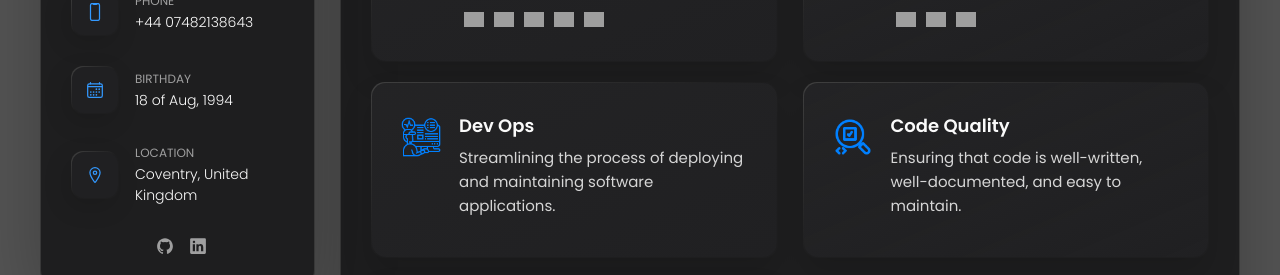
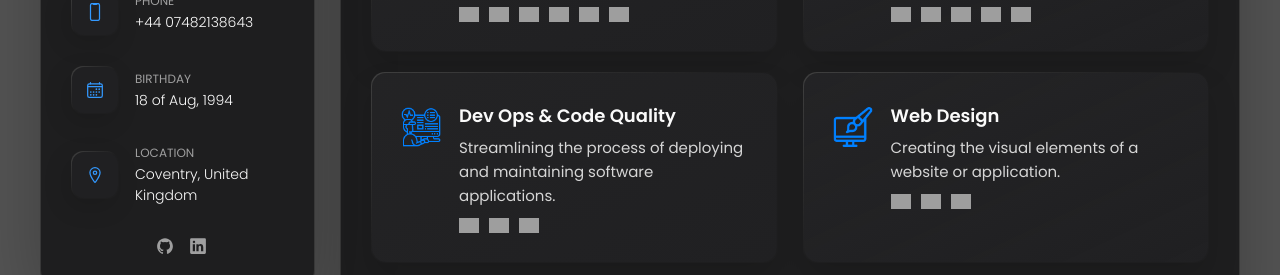
Before and after one commit to jpmsaavedra/portfolio, a website: page index.html in a window 1280 px wide. Shown: the part 533-808 px from the top of the page. Drawn offline with nearby package versions, Linux system fonts and the light colour scheme; grey boxes are pictures that could not be loaded.

Commit message:
added tech icons to all services sections and deleted redundant services sections

```diff
--- a/assets/css/style.css
+++ b/assets/css/style.css
@@ -563,7 +563,7 @@ main {
 }
 
 .service-tech-icons img {
-  margin: 5px;
+  margin-right: 10px;
   width: 20px;
 }
 
--- a/index.html
+++ b/index.html
@@ -230,6 +230,7 @@
                   <img src="https://img.icons8.com/material-rounded/24/228BE6/tailwind_css.png" alt="tailwind-css"/>
                   <img src="https://img.icons8.com/material-rounded/24/228BE6/sass.png" alt="sass"/>
                   <img src="https://img.icons8.com/ios-filled/50/228BE6/javascript.png" alt="javascript"/>
+                  <img src="https://img.icons8.com/external-tanah-basah-glyph-tanah-basah/48/228BE6/external-react-social-media-tanah-basah-glyph-tanah-basah.png" alt="react-js"/>
                 </div>
 
               </div>
@@ -250,9 +251,11 @@
                 </p>
 
                 <div class="service-tech-icons">
-                  <img src="https://img.icons8.com/ios-filled/50/228BE6/python.png" alt="python"/>
                   <img src="https://img.icons8.com/ios-filled/50/228BE6/javascript.png" alt="javascript"/>
                   <img src="https://img.icons8.com/windows/32/228BE6/node-js.png" alt="node-js"/>
+                  <img src="https://img.icons8.com/ios-filled/50/228BE6/python.png" alt="python"/>
+                  <img src="https://img.icons8.com/windows/32/228BE6/django.png" alt="django"/>
+                  <img src="https://img.icons8.com/external-outline-juicy-fish/60/228BE6/external-sql-coding-and-development-outline-outline-juicy-fish.png" alt="sql"/>
                 </div>
 
               </div>
@@ -266,27 +269,18 @@
               </div>
 
               <div class="service-content-box">
-                <h4 class="h4 service-item-title">Dev Ops</h4>
+                <h4 class="h4 service-item-title">Dev Ops & Code Quality</h4>
 
                 <p class="service-item-text">
                   Streamlining the process of deploying and maintaining software applications.
                 </p>
-              </div>
 
-            </li>
+                <div class="service-tech-icons">
+                  <img src="https://img.icons8.com/glyph-neue/64/228BE6/github.png" alt="github"/>
+                  <img src="https://img.icons8.com/ios-filled/50/228BE6/docker.png" alt="docker"/>
+                  <img src="https://img.icons8.com/ios-filled/50/228BE6/slack-new.png" alt="slack-new"/>
+                </div>
 
-            <li class="service-item">
-
-              <div class="service-icon-box">
-                <img src="./assets/images/icon-code-quality.png" alt="camera icon" width="40">
-              </div>
-
-              <div class="service-content-box">
-                <h4 class="h4 service-item-title">Code Quality</h4>
-
-                <p class="service-item-text">
-                  Ensuring that code is well-written, well-documented, and easy to maintain.
-                </p>
               </div>
 
             </li>
@@ -303,6 +297,13 @@
                 <p class="service-item-text">
                   Creating the visual elements of a website or application.
                 </p>
+
+                <div class="service-tech-icons">
+                  <img src="https://img.icons8.com/ios-glyphs/60/228BE6/adobe-photoshop.png" alt="adobe-photoshop"/>
+                  <img src="https://img.icons8.com/ios-glyphs/60/228BE6/adobe-illustrator.png" alt="adobe-illustrator"/>
+                  <img src="https://img.icons8.com/ios-filled/50/228BE6/figma--v1.png" alt="figma--v1"/>
+                </div>
+
               </div>
 
             </li>
```
